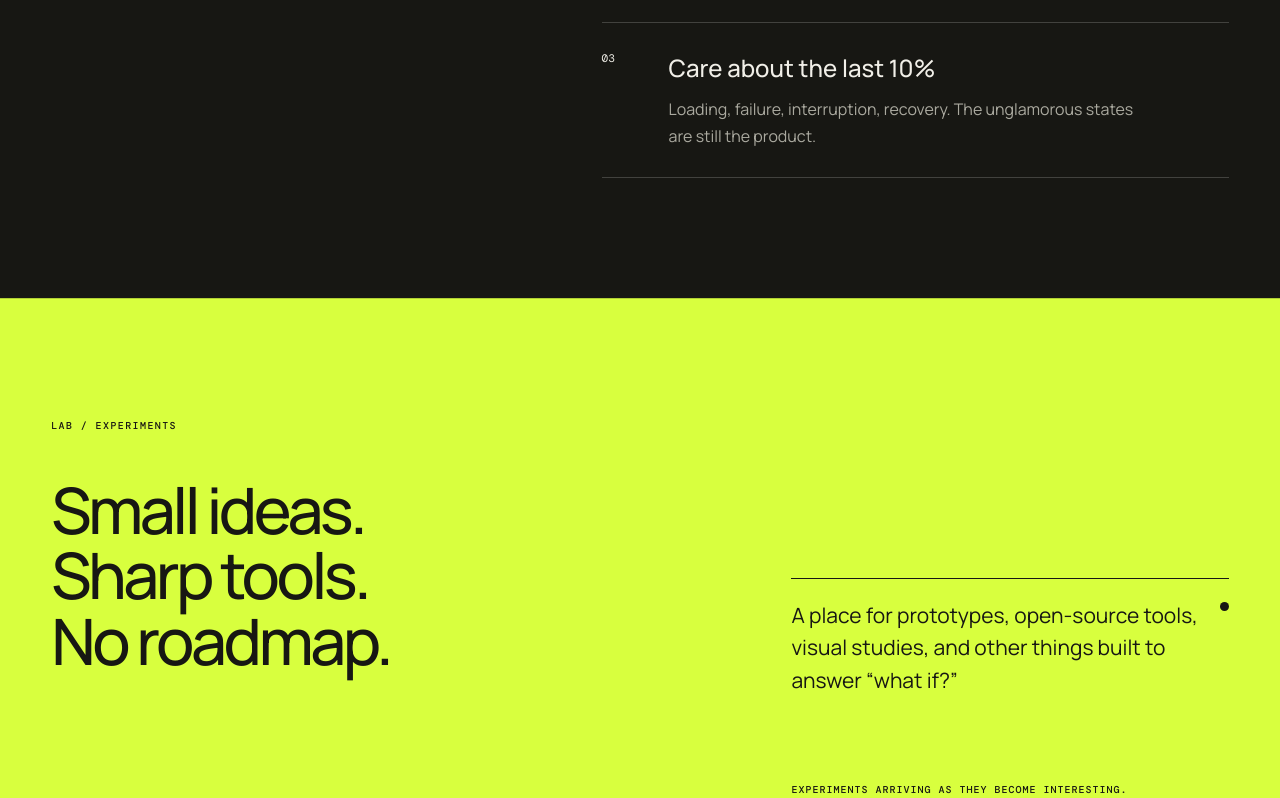
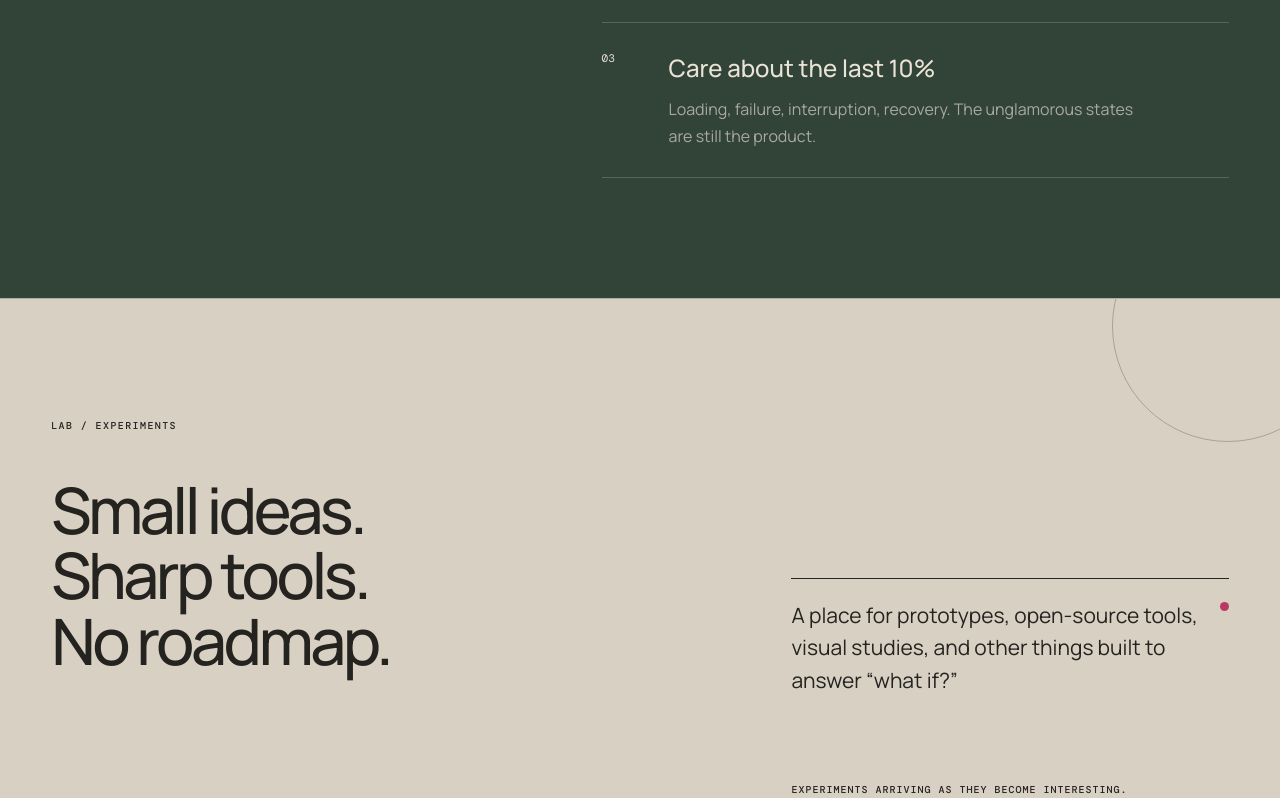
Before and after one commit to zeRonaldo/zeronaldo.github.io, a Next.js app: page / in a window 1280 px wide. Shown: the part 2074-2872 px from the top of the page. Built offline with nearby package versions, Linux system fonts and the light colour scheme; a web font is replaced by a local one.

Commit message:
style: shift palette toward tropical materiality

```diff
--- a/app/globals.css
+++ b/app/globals.css
@@ -1,15 +1,24 @@
 @import url('https://fonts.googleapis.com/css2?family=DM+Mono:wght@300;400;500&family=Manrope:wght@400;500;600&family=Newsreader:ital,opsz,wght@1,6..72,300&display=swap');
 
-:root { --ink:#171713; --paper:#f1efe8; --acid:#d8ff3e; --line:rgba(23,23,19,.2); }
+:root {
+  --ink: #24231f;
+  --paper: #e9e3d8;
+  --forest: #314437;
+  --bougainvillea: #b83a62;
+  --wood: #6b4632;
+  --stone: #d8d0c3;
+  --line: rgba(36, 35, 31, .2);
+}
 * { box-sizing:border-box; }
 html { scroll-behavior:smooth; }
 body { margin:0; color:var(--ink); background:var(--paper); font-family:"Manrope",sans-serif; }
 a { color:inherit; text-decoration:none; }
 .site-header { height:84px; padding:0 4vw; display:flex; align-items:center; justify-content:space-between; border-bottom:1px solid var(--line); position:relative; z-index:2; }
 .wordmark { font:500 13px/1 "DM Mono",monospace; letter-spacing:.08em; }
-.wordmark span { color:#6a6a62; margin:0 6px; }
+.wordmark span { color:var(--bougainvillea); margin:0 6px; }
 nav { display:flex; align-items:center; gap:28px; font:400 11px/1 "DM Mono",monospace; text-transform:uppercase; letter-spacing:.06em; }
-.nav-contact { background:var(--ink); color:var(--paper); padding:13px 16px; }
+.nav-contact { background:var(--forest); color:var(--paper); padding:13px 16px; transition:background .2s; }
+.nav-contact:hover { background:var(--wood); }
 .hero { min-height:calc(100svh - 84px); padding:32px 4vw 40px; display:flex; flex-direction:column; justify-content:space-between; }
 .eyebrow { display:flex; justify-content:space-between; font:400 10px/1 "DM Mono",monospace; text-transform:uppercase; letter-spacing:.12em; }
 .hero h1 { margin:6vh 0; font-size:clamp(56px,9vw,142px); font-weight:500; line-height:.82; letter-spacing:-.075em; max-width:1200px; }
@@ -17,7 +26,7 @@ h1 em, footer h2 em { font-family:"Newsreader",serif; font-weight:300; }
 .hero-bottom { display:flex; align-items:end; justify-content:space-between; padding-left:42%; }
 .hero-bottom p { max-width:520px; margin:0; font-size:clamp(16px,1.5vw,22px); line-height:1.5; }
 .round-link { width:56px; height:56px; border:1px solid var(--ink); border-radius:50%; display:grid; place-items:center; font-size:22px; transition:.2s; }
-.round-link:hover { background:var(--acid); transform:translateY(3px); }
+.round-link:hover { background:var(--bougainvillea); color:var(--paper); border-color:var(--bougainvillea); transform:translateY(3px); }
 .section { padding:120px 4vw; border-top:1px solid var(--line); }
 .kicker { margin:0; font:500 10px/1.4 "DM Mono",monospace; text-transform:uppercase; letter-spacing:.14em; }
 .section-intro { display:grid; grid-template-columns:1fr 2fr; margin-bottom:80px; }
@@ -27,18 +36,19 @@ h1 em, footer h2 em { font-family:"Newsreader",serif; font-weight:300; }
 .expertise-list span, .principles span { font:400 11px "DM Mono",monospace; }
 .expertise-list h3, .principles h3 { font-size:24px; font-weight:500; margin:0; }
 .expertise-list p, .principles p { max-width:480px; margin:0; color:#52524b; line-height:1.65; }
-.method { display:grid; grid-template-columns:1fr 1.4fr; gap:8vw; background:var(--ink); color:var(--paper); }
-.method .kicker { color:var(--acid); margin-bottom:38px; }
+.method { display:grid; grid-template-columns:1fr 1.4fr; gap:8vw; background:var(--forest); color:var(--paper); }
+.method .kicker { color:#d9a5b5; margin-bottom:38px; }
 .principles { border-top:1px solid rgba(241,239,232,.35); }
 .principles article { display:grid; grid-template-columns:45px 1fr; gap:22px; padding:28px 0; border-bottom:1px solid rgba(241,239,232,.2); }
 .principles h3 { margin-bottom:12px; }
 .principles p { color:#aaa99f; }
-.lab { min-height:620px; display:grid; grid-template-columns:1.4fr 1fr; gap:10vw; background:var(--acid); }
+.lab { min-height:620px; display:grid; grid-template-columns:1.4fr 1fr; gap:10vw; background:var(--stone); position:relative; overflow:hidden; }
+.lab::before { content:""; position:absolute; width:clamp(140px,18vw,280px); aspect-ratio:1; border:1px solid rgba(107,70,50,.35); border-radius:50%; right:-5vw; top:-7vw; }
 .lab .kicker { margin-bottom:44px; }
 .lab-note { align-self:end; border-top:1px solid var(--ink); padding-top:20px; position:relative; }
 .lab-note p { font-size:21px; line-height:1.55; margin:0 0 80px; }
 .lab-note strong { font:500 10px "DM Mono",monospace; text-transform:uppercase; letter-spacing:.1em; }
-.status-dot { position:absolute; right:0; top:23px; width:9px; height:9px; border-radius:50%; background:var(--ink); }
+.status-dot { position:absolute; right:0; top:23px; width:9px; height:9px; border-radius:50%; background:var(--bougainvillea); }
 .about { display:grid; grid-template-columns:.6fr 1.5fr .7fr; gap:6vw; }
 .about-copy h2 { margin-bottom:48px; }
 .about-copy > p { font-size:20px; line-height:1.65; max-width:700px; }
@@ -49,11 +59,11 @@ h1 em, footer h2 em { font-family:"Newsreader",serif; font-weight:300; }
 .experience-line p { line-height:2; margin:0; font:400 12px/2 "DM Mono",monospace; text-transform:uppercase; }
 .nda-note { border-top:1px solid var(--line); padding-top:20px; max-width:620px; color:#65655d; font-size:13px; }
 footer { background:var(--ink); color:var(--paper); min-height:85svh; padding:100px 4vw 28px; display:flex; flex-direction:column; }
-footer .kicker { color:var(--acid); }
+footer .kicker { color:#d9a5b5; }
 footer h2 { font-size:clamp(58px,9vw,140px); font-weight:500; line-height:.84; letter-spacing:-.07em; margin:10vh 0; }
 .footer-bottom { margin-top:auto; display:grid; grid-template-columns:1fr 1fr; align-items:end; }
 .footer-bottom p { max-width:440px; color:#aaa99f; line-height:1.6; }
-.footer-bottom a { justify-self:end; font-size:clamp(18px,2vw,28px); border-bottom:1px solid var(--acid); padding-bottom:8px; }
+.footer-bottom a { justify-self:end; font-size:clamp(18px,2vw,28px); border-bottom:1px solid var(--bougainvillea); padding-bottom:8px; }
 .footer-meta { display:flex; justify-content:space-between; border-top:1px solid rgba(241,239,232,.2); padding-top:20px; margin-top:60px; font:400 9px "DM Mono",monospace; text-transform:uppercase; letter-spacing:.1em; color:#85857d; }
 @media (max-width: 760px) {
   nav a:not(.nav-contact) { display:none; }
```
